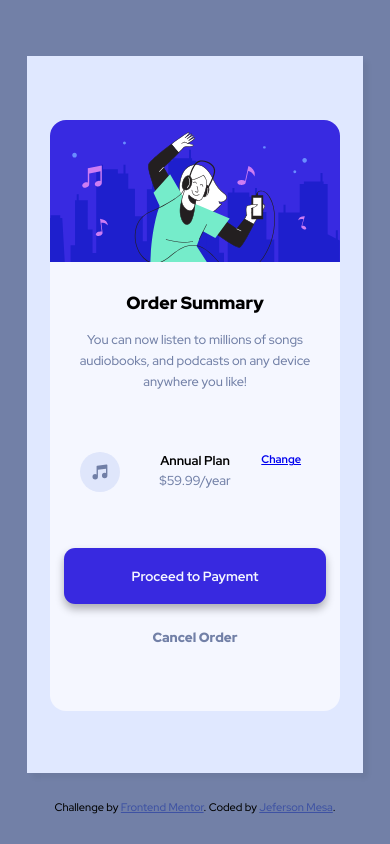
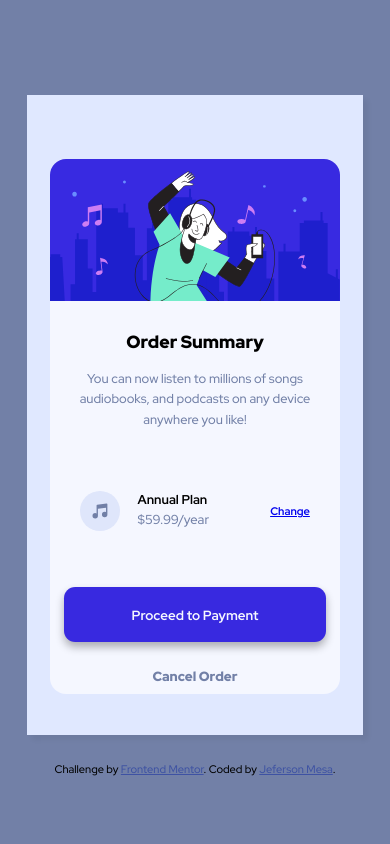
Before and after one commit to jefersond91/FrontendMentor-order-summary-component-main, a plain HTML site: page index.html in a window 390 px wide. Drawn offline with Linux system fonts and the light colour scheme.

Commit message:
mobile-desktop design finished

```diff
--- a/index.html
+++ b/index.html
@@ -43,7 +43,7 @@
           Cancel Order
         </button>
       </article>
-    </div class="box"v>
+    </div class="box">
   </div>
 
   <footer class="attribution">
--- a/style.css
+++ b/style.css
@@ -25,13 +25,13 @@ body{
   justify-content: center;
   align-items: center;
   text-align: center;
-  height: calc(100vh - 1px);
+  min-height: calc(100vh - 1px);
 }
 
 .container{
   background-color: var(--Pale-blue);
   max-width: 375px;
-  height: 85vh;
+  max-height: 640px;
   padding: 4rem 1.4rem;
   margin: 1.7rem;
   box-shadow: 5px 5px 5px rgba(0, 0, 0, 0.05);
@@ -40,7 +40,7 @@ body{
 .container .box{
   background-color: var(--Very-pale-blue);
   border-radius: 1rem;
-  height: 70vh;
+  min-height: 514px;
 }
 
 .container .main-img img{
@@ -78,29 +78,37 @@ body{
 }
 
 .container .plan img{
+  display: grid;
   grid-column: 1/2;
   grid-row: 1/3;
   width: 40px;
 }
 
 .container .plan h4{
+  display: grid;
   grid-column: 2/3;
   grid-row: 1/2;
   font-size: 0.8rem;
+  justify-content: start;
 }
 
 .container .plan p{
+  display: grid;
   grid-column: 2/3;
   grid-row: 2/3;
+  justify-content: start;
   font-size: 13px;
   color: var(--Desaturated-blue);
 }
 
 .container .plan a{
+  display: grid;
   grid-column: 3/4;
   grid-row: 1/3;
   font-size: 11px;
   font-weight: 700;
+  align-items: center;
+  text-align: end;
 }
 
 .container .plan a:hover{
```
